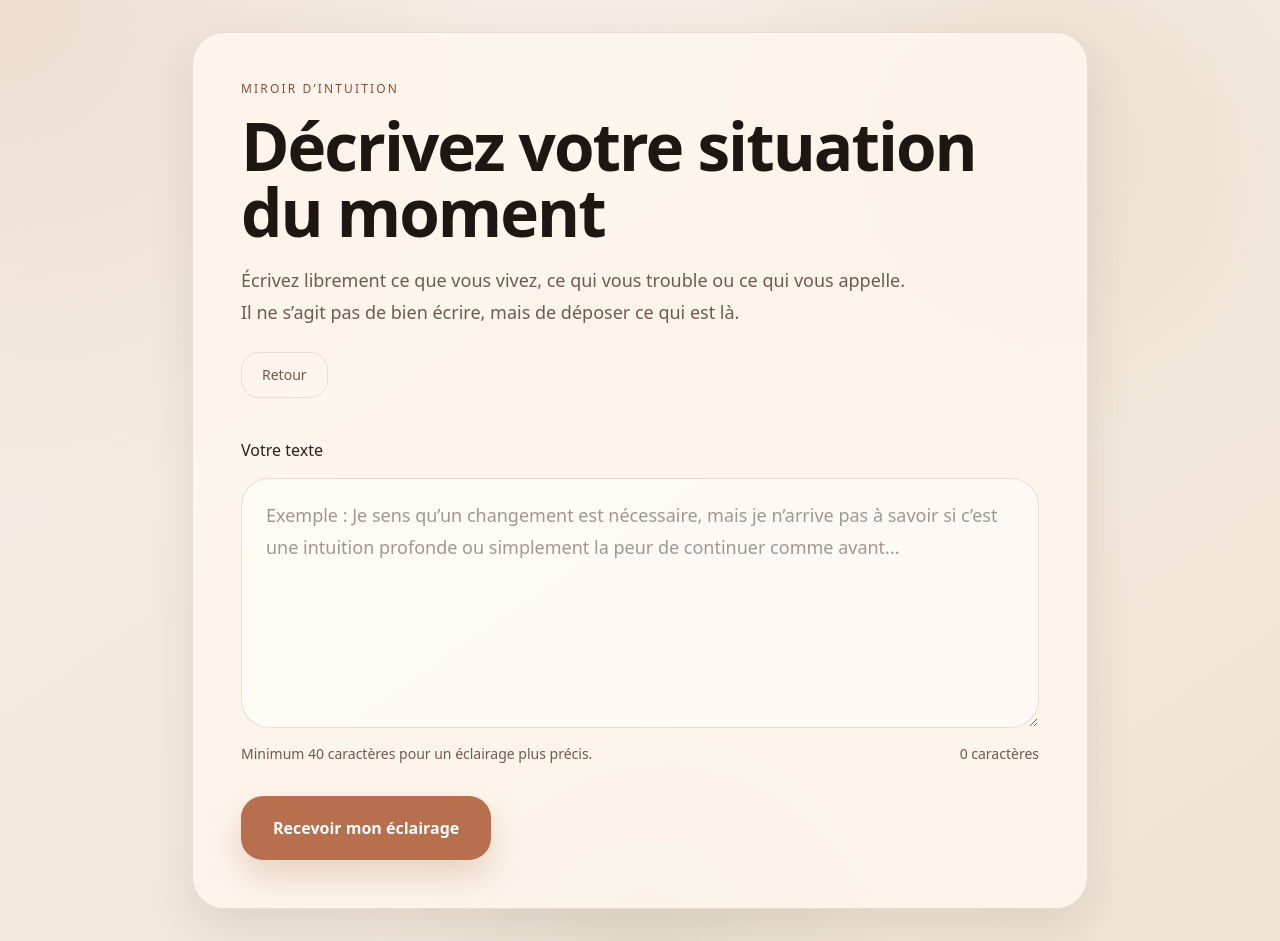
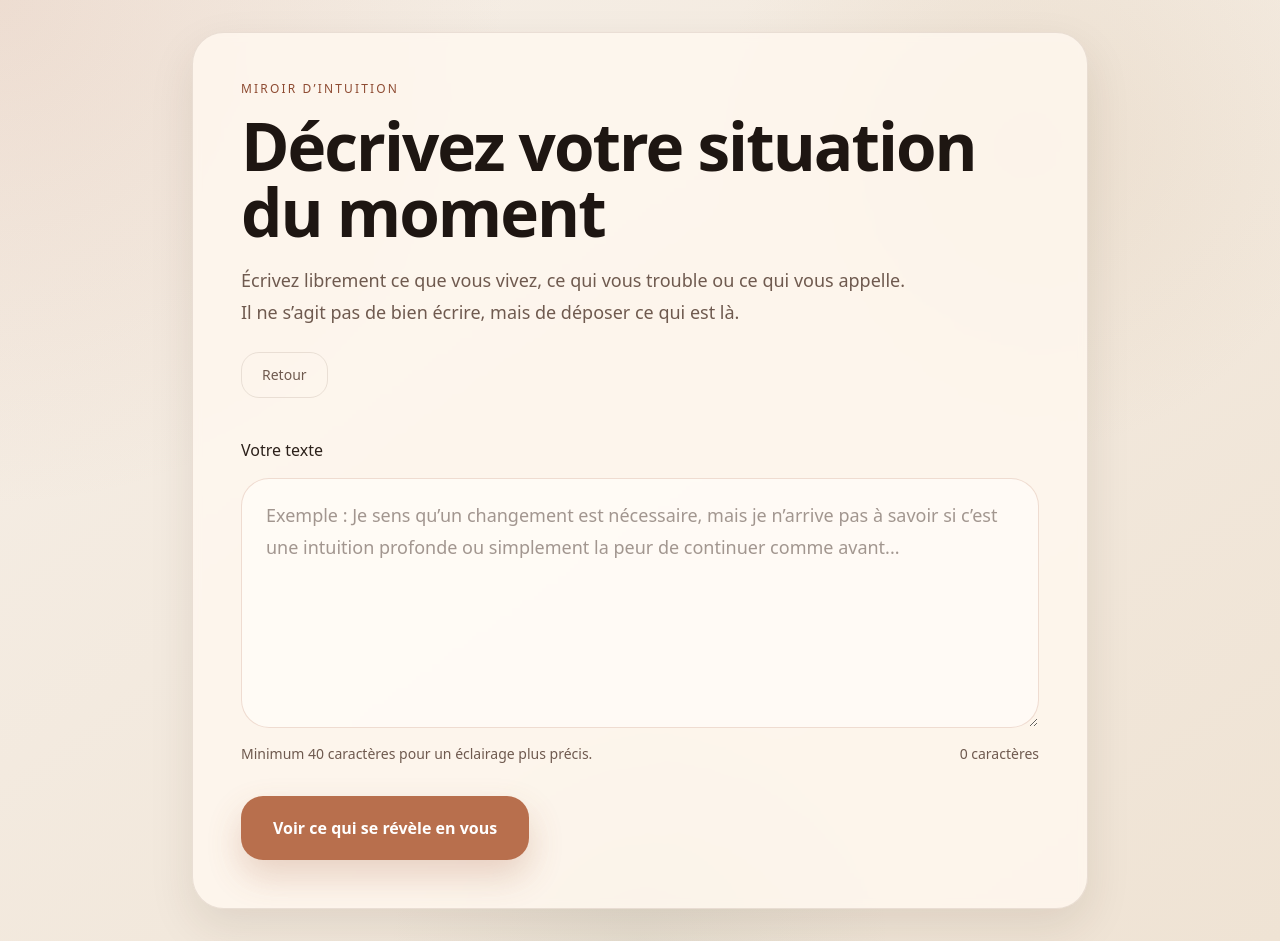
Before and after one commit to arnaudcrestey/parlez-moi-de-votre-situation, a Next.js app: page /analyse in a window 1280 px wide. Built offline with nearby package versions, Linux system fonts and the light colour scheme.

Commit message:
Update page.tsx

```diff
--- a/app/analyse/page.tsx
+++ b/app/analyse/page.tsx
@@ -195,12 +195,12 @@ export default function AnalysePage() {
 
         <div className="mt-8">
           <button
-            className="inline-flex min-h-[64px] items-center justify-center rounded-[22px] bg-mirror-terracotta px-8 text-base font-semibold text-white shadow-[0_16px_34px_rgba(168,93,61,0.24)] transition hover:-translate-y-0.5 hover:shadow-[0_20px_40px_rgba(168,93,61,0.30)]"
-            type="button"
-            onClick={handleStartAnalysis}
-          >
-            Recevoir mon éclairage
-          </button>
+  className="inline-flex min-h-[64px] items-center justify-center rounded-[22px] bg-mirror-terracotta px-8 text-base font-semibold text-white shadow-[0_16px_34px_rgba(168,93,61,0.24)] transition hover:-translate-y-0.5 hover:shadow-[0_20px_40px_rgba(168,93,61,0.30)]"
+  type="button"
+  onClick={handleStartAnalysis}
+>
+  Voir ce qui se révèle en vous
+</button>
         </div>
       </section>
     </main>
```
